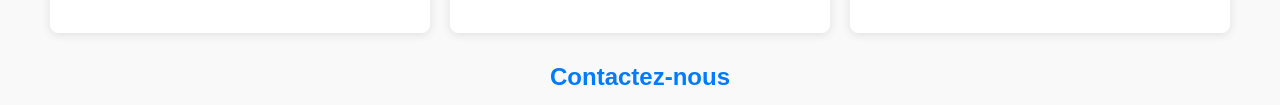
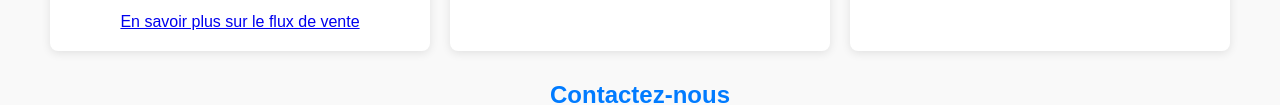
Before and after one commit to asma-tden/tden-website, a plain HTML site: page index.html in a window 1280 px wide. Shown: the part 1860-1965 px from the top of the page. Drawn offline with Linux system fonts and the light colour scheme.

Commit message:
Update index.html

```diff
--- a/index.html
+++ b/index.html
@@ -167,6 +167,8 @@
             <img src="sales-management.jpg" alt="Gestion des Ventes">
             <h3>Gestion des Ventes</h3>
             <p>Suivez vos ventes et optimisez votre processus commercial.</p>
+			<a href="sales-process.html">En savoir plus sur le flux de vente</a>
+
         </div>
         <div class="application">
             <img src="inventory-management.jpg" alt="Gestion des Stocks">
```
